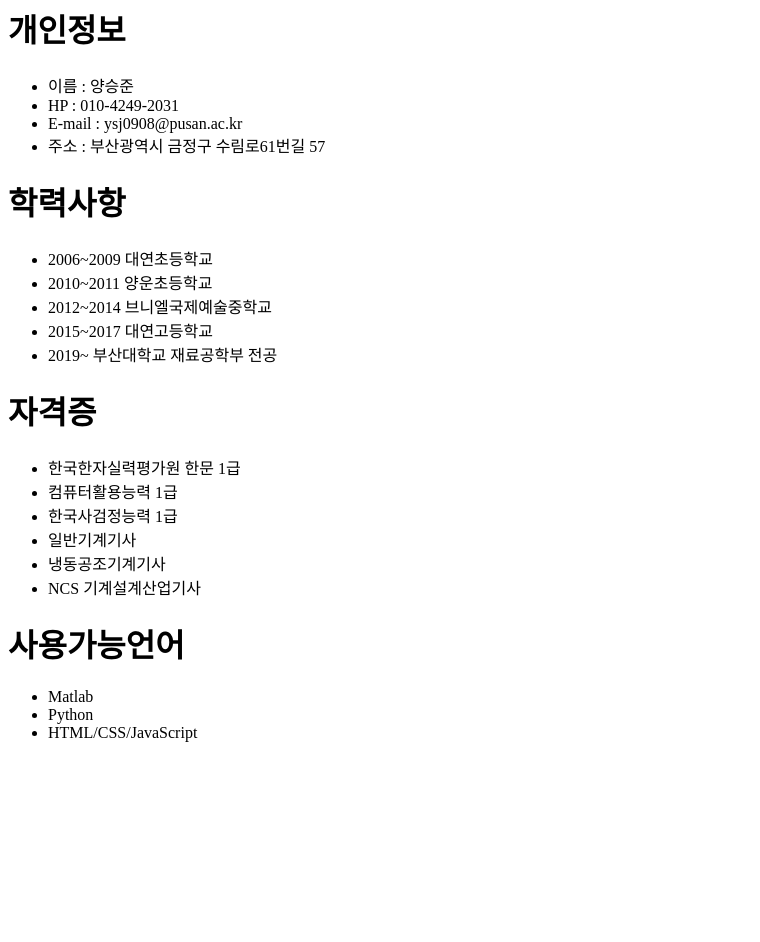
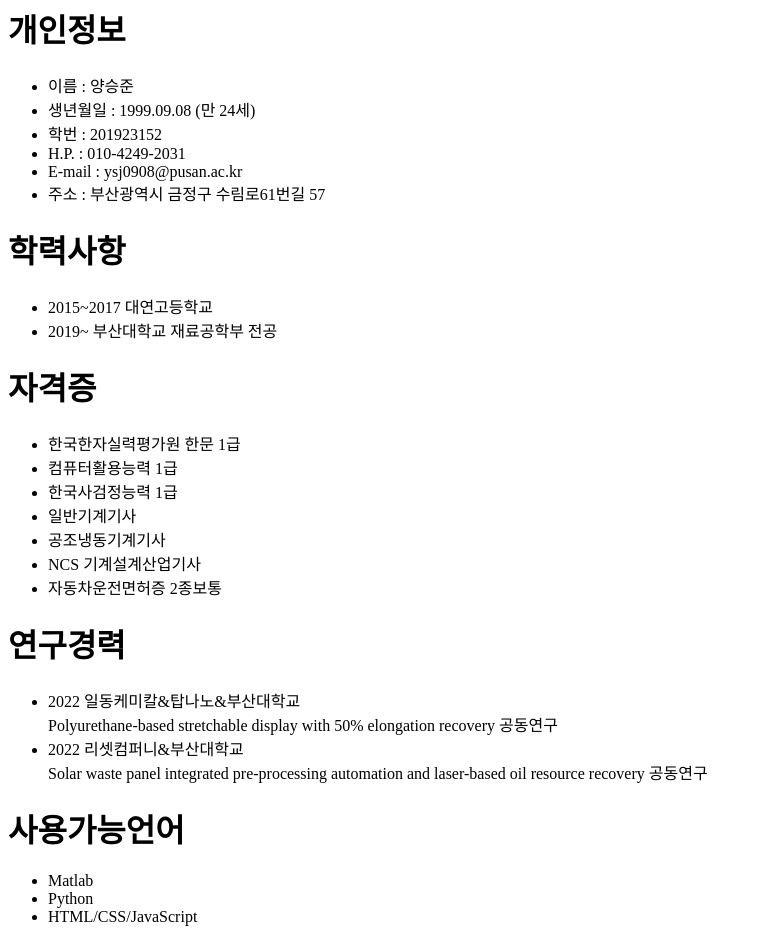
Before and after one commit to a-dduddu-a/pnuweb2024s_js, a plain HTML site: page 자기소개.html in a window 1280 px wide. Shown: the part 500-1442 px from the top of the page, without its empty margins (0-760 px from the left). Before the commit the page ends 1258 px from the top, so only its background shows below. Drawn offline with Linux system fonts and the light colour scheme.

```diff
--- a/자기소개.html
+++ b/자기소개.html
@@ -14,7 +14,9 @@
             <h1>개인정보</h1>
             <ul>
                 <li>이름 : 양승준</li>
-                <li>HP : 010-4249-2031</li>
+                <li>생년월일 : 1999.09.08 (만 24세)</li>
+                <li>학번 : 201923152</li>
+                <li>H.P. : 010-4249-2031</li>
                 <li>E-mail : ysj0908@pusan.ac.kr</li>
                 <li>주소 : 부산광역시 금정구 수림로61번길 57</li>
             </ul>
@@ -23,9 +25,6 @@
         <div>
             <h1>학력사항</h1>
             <ul>
-                <li>2006~2009 대연초등학교</li>
-                <li>2010~2011 양운초등학교</li>
-                <li>2012~2014 브니엘국제예술중학교</li>
                 <li>2015~2017 대연고등학교</li>
                 <li>2019~ 부산대학교 재료공학부 전공</li>
             </ul>
@@ -38,8 +37,17 @@
                 <li>컴퓨터활용능력 1급</li>
                 <li>한국사검정능력 1급</li>
                 <li>일반기계기사</li>
-                <li>냉동공조기계기사</li>
+                <li>공조냉동기계기사</li>
                 <li>NCS 기계설계산업기사</li>
+                <li>자동차운전면허증 2종보통</li>
+            </ul>
+        </div>
+
+        <div>
+            <h1>연구경력</h1>
+            <ul>
+                <li>2022 일동케미칼&탑나노&부산대학교<br>Polyurethane-based stretchable display with 50% elongation recovery 공동연구</li>
+                <li>2022 리셋컴퍼니&부산대학교<br>Solar waste panel integrated pre-processing automation and laser-based oil resource recovery 공동연구</li>
             </ul>
         </div>
 
```
